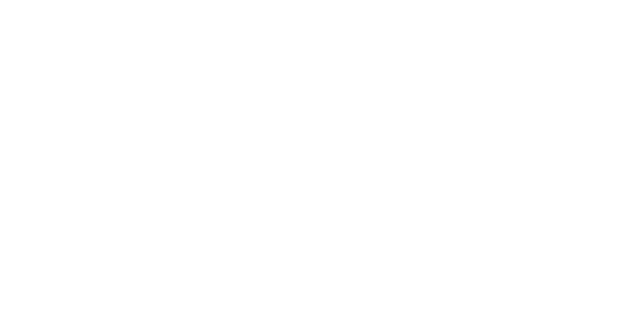
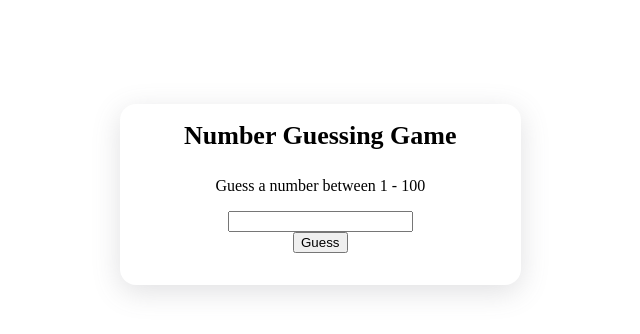
Before and after one commit to mianyay/Number-Guessing-Game, a plain HTML site: page index.html in a window 1280 px wide. Shown: the whole page, without its empty margins (432-1072 px from the left). Drawn offline with Linux system fonts and the light colour scheme.

Commit message:
html and bit of css

```diff
--- a/index.html
+++ b/index.html
@@ -3,9 +3,19 @@
 <head>
     <meta charset="UTF-8">
     <meta name="viewport" content="width=device-width, initial-scale=1.0">
-    <title>Document</title>
+    <title>Number Guessing Game</title>
+    <link rel="stylesheet" href="style.css">
 </head>
 <body>
-
+    <div class="container">
+        <h1>Number Guessing Game</h1>
+        <div class="game">
+            <p>Guess a number between 1 - 100</p>
+            <input type="number" id="guess">
+            <button id="guess-btn">Guess</button>
+            <p id="result"></p>
+        </div>
+    </div>
+    <script src="script.js"></script>
 </body>
 </html>
--- a/style.css
+++ b/style.css
@@ -0,0 +1,23 @@
+.container {
+    max-width: 600px;
+    margin: 0 auto;
+    padding: 20px;
+    box-shadow: 0 0 10px rgba(0, 0, 0, 0.2);
+    position: fixed;
+    box-shadow: rgba(100, 100, 111, 0.2) 0px 7px 29px 0px;
+    border-radius: 1rem;
+    padding: 0 4rem 0 4rem;
+    margin: 6rem 0 0 34rem;
+}
+
+h1 {
+    text-align: center;
+    font-size: 26px;
+    margin-bottom: 10px;
+}
+
+.game {
+    display: flex;
+    flex-direction: column;
+    align-items: center;
+}
```
Also changed, not shown: script.js (deleted, +0 -34 lines).
